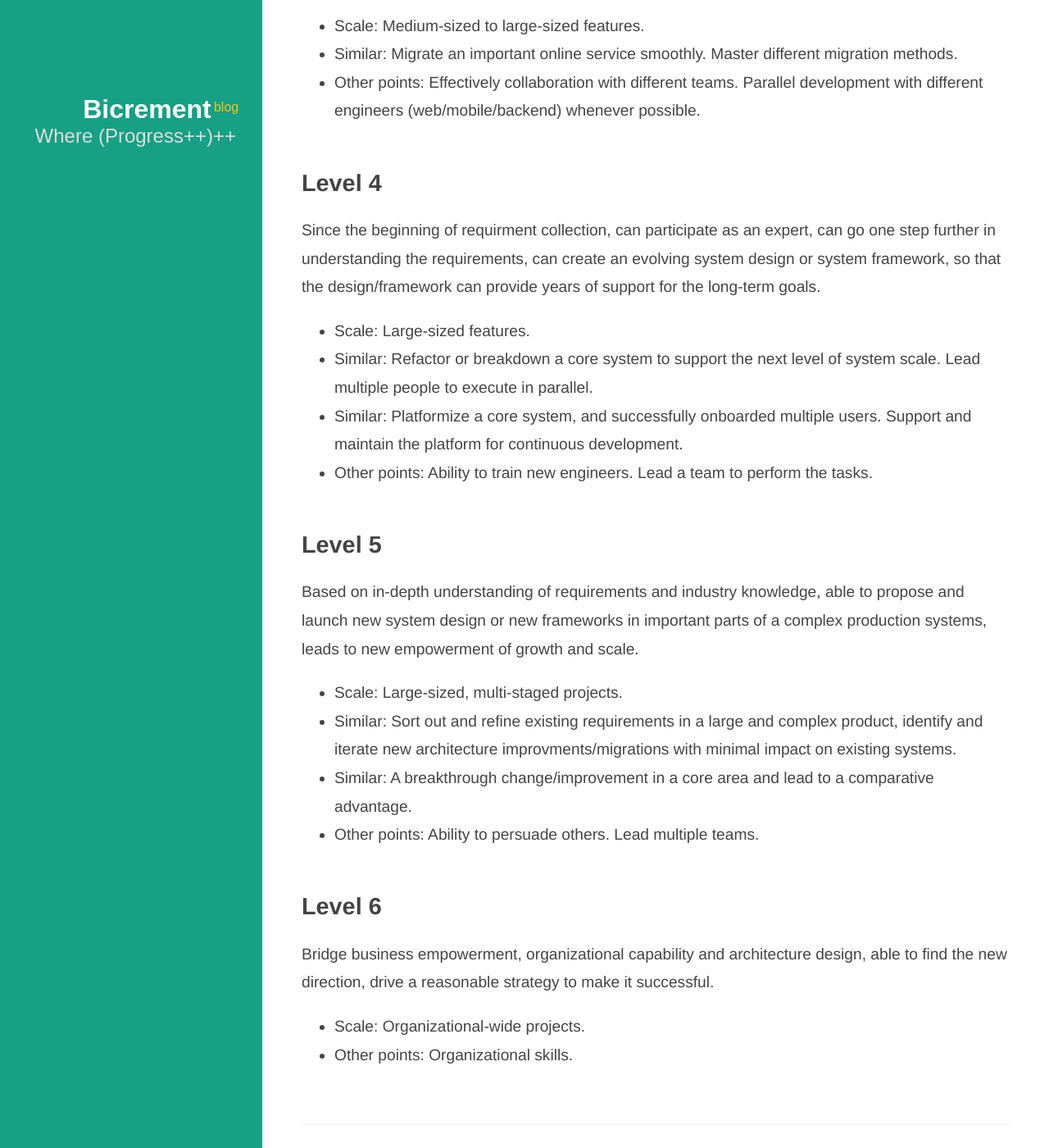
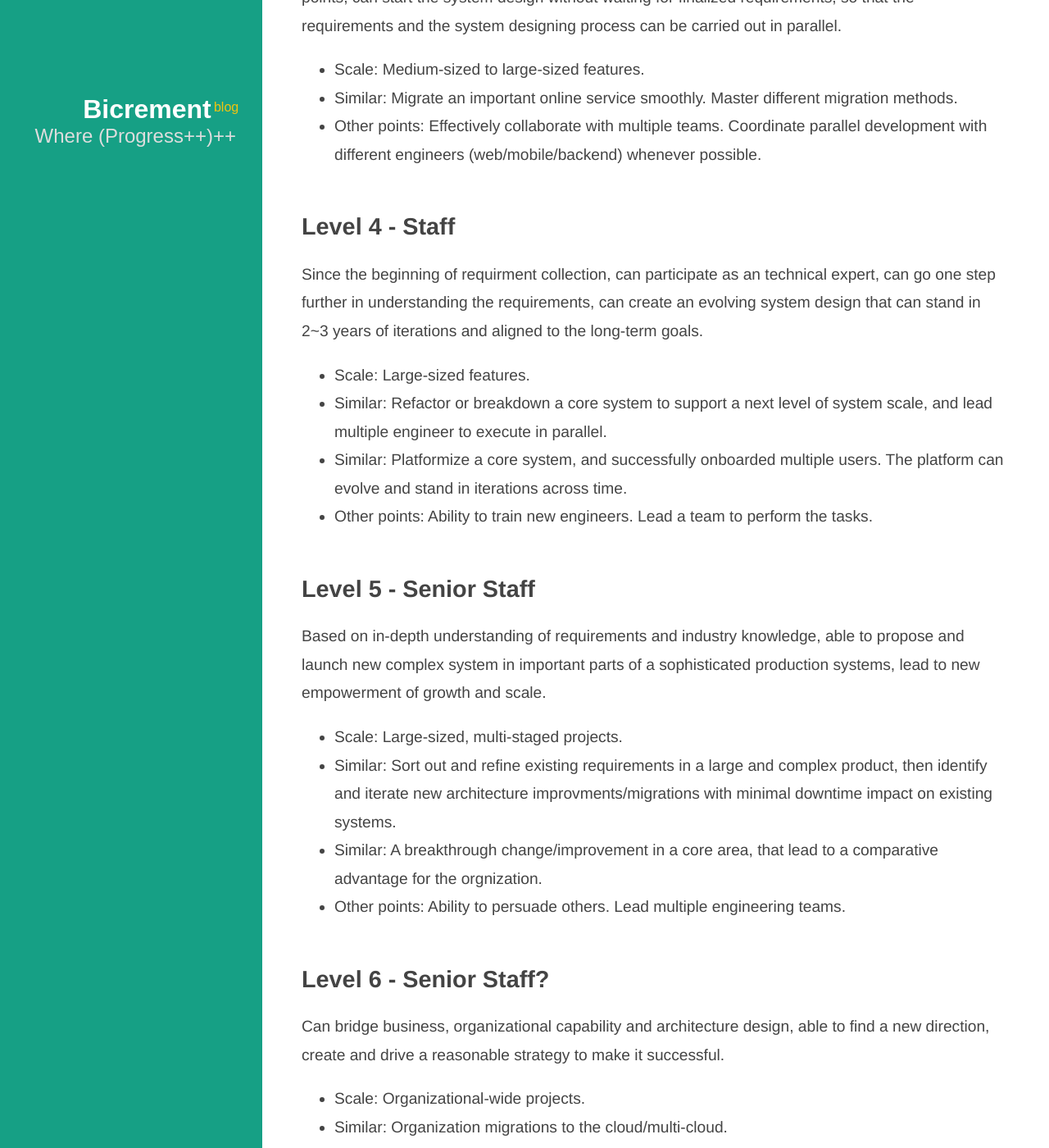
Before and after one commit to zhuochun/zhuochun.github.io, a Jekyll site: the page built from _posts/2022/2022-08-09-thoughts-on-system-design-skills.markdown, in a window 1280 px wide and 1400 px high, scrolled down 1043 px. Shown: the whole window at 82% size. Built offline with Jekyll 4.4.1, drawn with Linux system fonts in a browser that asks for light colours; nearby versions of some CDN libraries; some of the changed text lies outside the part shown.

Commit message:
Update wordings

````diff
--- a/_posts/2022/2022-05-22-substack-newsletter.markdown
+++ b/_posts/2022/2022-05-22-substack-newsletter.markdown
@@ -2,7 +2,7 @@
 layout: post
 menu: false
 note: false
-title: Start my writing project
+title: Started My Writing Project
 date: '2022-05-22 00:29'
 tags: Writing
 categories:
@@ -31,4 +31,6 @@
 Well. I will let my impulse decide at the right time.
 ```
 
-The 2nd post is published. If you are interested to read more, [subscribe](https://bicrement.substack.com/) :D
+The 2nd post is published recently.
+
+If you are interested to read more, [subscribe](https://bicrement.substack.com/) :D
--- a/_posts/2022/2022-08-09-thoughts-on-system-design-skills.markdown
+++ b/_posts/2022/2022-08-09-thoughts-on-system-design-skills.markdown
@@ -11,16 +11,18 @@
   - Mental Model
 ---
 
-A brain dump of my thoughts on system design skills at different levels:
+A brain dump of my thoughts on system design skills at different levels.
 
-## Level 1
+One important note, one has to repeatly demonstrated at each level first, before moving on.
+
+## Level 1 - Junior
 
 Based on concrete requirements, can design, develop and launch work that fulfills all the requirements.
 
 - Scale: Service components or modules. Small to medium features.
-- Other points: Development process, code review, system stability/monitors, on-call and system know-what.
+- Other points: Development process, testing, code review, system stability/monitorings, on-call and system know-what.
 
-## Level 2
+## Level 2 - Matured Junior/Senior
 
 Before the requirements are finalized, can take the initiative to clarify requirements, discuss requirements based on the constraints of the existing system.
 
@@ -28,35 +30,36 @@
 - Similar: Migrating an existing mature service to a new tech stack.
 - Other points: Project planning (Tasks breakdown, estimations and follow the plan). Make sure all stakeholders know the status/outcomes of the project in a timely manner.
 
-## Level 3
+## Level 3 - Matured Senior/Staff
 
-Before the requirements are finalized, can grasp the essence of requirements and identify the volatile points, can start the system design without waiting for finished requirements, so that the requirements and the architecture can be carried out in parallel.
+Before the requirements are finalized, can grasp the essence of requirements and identify the volatile points, can start the system design without waiting for finalized requirements, so that the requirements and the system designing process can be carried out in parallel.
 
 - Scale: Medium-sized to large-sized features.
 - Similar: Migrate an important online service smoothly. Master different migration methods.
-- Other points: Effectively collaboration with different teams. Parallel development with different engineers (web/mobile/backend) whenever possible.
+- Other points: Effectively collaborate with multiple teams. Coordinate parallel development with different engineers (web/mobile/backend) whenever possible.
 
-## Level 4
+## Level 4 - Staff
 
-Since the beginning of requirment collection, can participate as an expert, can go one step further in understanding the requirements, can create an evolving system design or system framework, so that the design/framework can provide years of support for the long-term goals.
+Since the beginning of requirment collection, can participate as an technical expert, can go one step further in understanding the requirements, can create an evolving system design that can stand in 2~3 years of iterations and aligned to the long-term goals.
 
 - Scale: Large-sized features.
-- Similar: Refactor or breakdown a core system to support the next level of system scale. Lead multiple people to execute in parallel.
-- Similar: Platformize a core system, and successfully onboarded multiple users. Support and maintain the platform for continuous development.
+- Similar: Refactor or breakdown a core system to support a next level of system scale, and lead multiple engineer to execute in parallel.
+- Similar: Platformize a core system, and successfully onboarded multiple users. The platform can evolve and stand in iterations across time.
 - Other points: Ability to train new engineers. Lead a team to perform the tasks.
 
-## Level 5
+## Level 5 - Senior Staff
 
-Based on in-depth understanding of requirements and industry knowledge, able to propose and launch new system design or new frameworks in important parts of a complex production systems, leads to new empowerment of growth and scale.
+Based on in-depth understanding of requirements and industry knowledge, able to propose and launch new complex system in important parts of a sophisticated production systems, lead to new empowerment of growth and scale.
 
 - Scale: Large-sized, multi-staged projects.
-- Similar: Sort out and refine existing requirements in a large and complex product, identify and iterate new architecture improvments/migrations with minimal impact on existing systems.
-- Similar: A breakthrough change/improvement in a core area and lead to a comparative advantage.
-- Other points: Ability to persuade others. Lead multiple teams.
+- Similar: Sort out and refine existing requirements in a large and complex product, then identify and iterate new architecture improvments/migrations with minimal downtime impact on existing systems.
+- Similar: A breakthrough change/improvement in a core area, that lead to a comparative advantage for the orgnization.
+- Other points: Ability to persuade others. Lead multiple engineering teams.
 
-## Level 6
+## Level 6 - Senior Staff?
 
-Bridge business empowerment, organizational capability and architecture design, able to find the new direction, drive a reasonable strategy to make it successful.
+Can bridge business, organizational capability and architecture design, able to find a new direction, create and drive a reasonable strategy to make it successful.
 
 - Scale: Organizational-wide projects.
+- Similar: Organization migrations to the cloud/multi-cloud.
 - Other points: Organizational skills.
````
